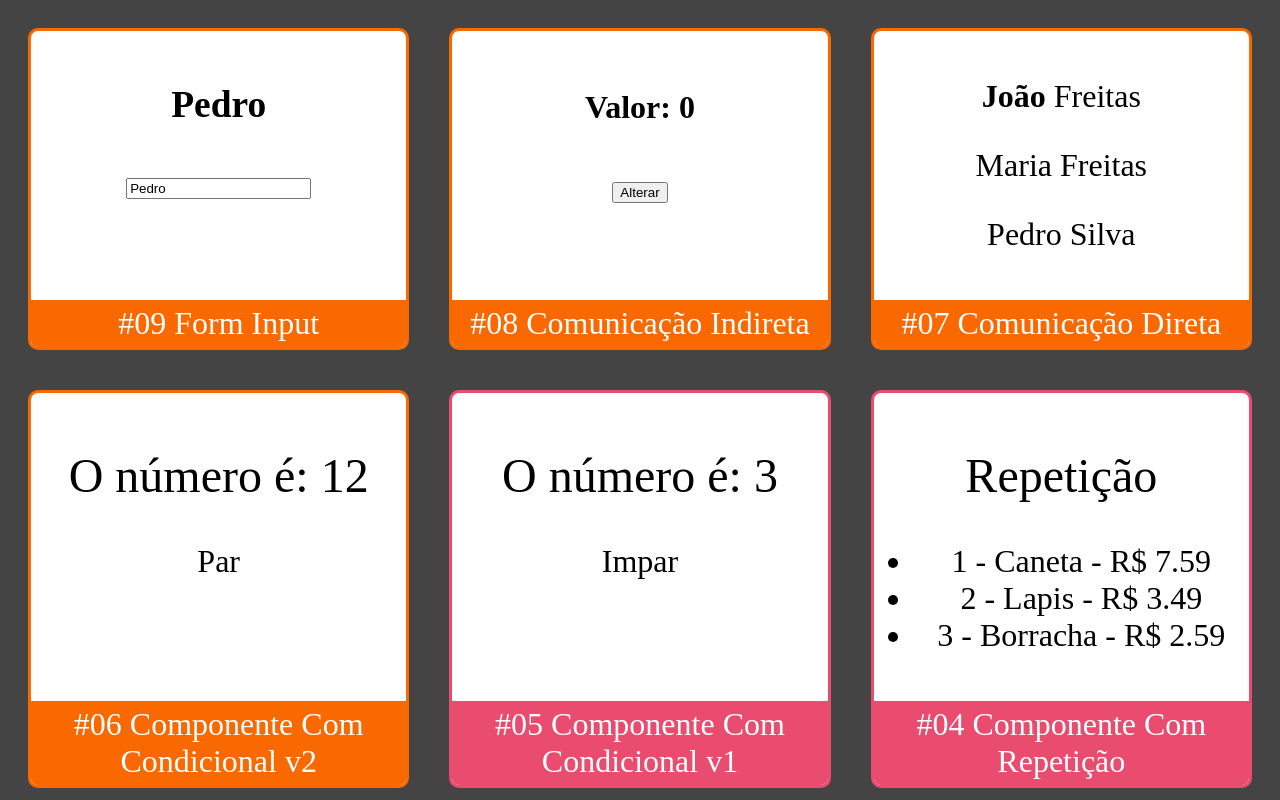
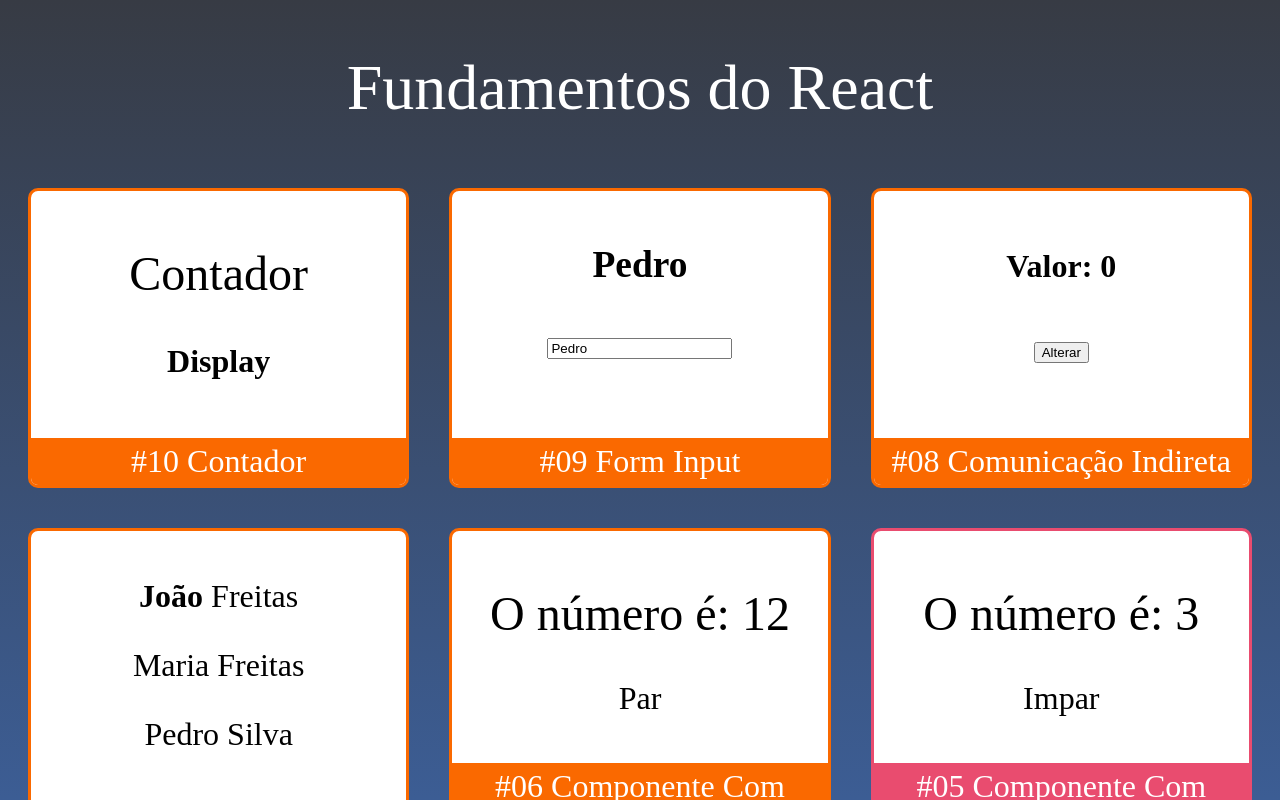
Before and after one commit to Levandovski/react-study, a React (Create React App) app: page / in a window 1280 px wide. Shown: the top 800 px of the page. Built offline with nearby package versions, Linux system fonts and the light colour scheme.

Commit message:
Nova implementação da ferramenta

```diff
--- a/src/App.css
+++ b/src/App.css
@@ -1,4 +1,8 @@
 .App{
+    display: flex;
+    flex-direction: column;
+}
+.Cards{
     display: flex;
     flex-wrap: wrap;
 }
--- a/src/App.jsx
+++ b/src/App.jsx
@@ -11,11 +11,16 @@
 import Pai from './components/comunicacao/direta/Pai';
 import Super from './components/comunicacao/indireta/Super';
 import Input from './components/form/Input';
-
+import Contador from './components/contador/Contador';
 
 export default (props) =>(
 
     <div className="App">
+        <h1>Fundamentos do React</h1>
+        <div className="Cards">
+            <Card titulo="#10 Contador" color="#FA6900">
+                <Contador />
+            </Card>
             <Card titulo="#09 Form Input" color="#FA6900">
                 <Input />
             </Card>
@@ -51,4 +56,5 @@
                 <Primeiro />
             </Card>
         </div>
+    </div>
 );
--- /dev/null
+++ b/src/components/contador/Contador.jsx
@@ -0,0 +1,15 @@
+import React, { Component } from 'react';
+
+export default class Contador extends Component{
+     //Component baseado em classe
+
+     render(){
+         return (
+             <div>
+                 <h2>Contador</h2>
+                 <h4>Display</h4>
+             </div>
+
+         );
+     }
+}
--- a/src/index.css
+++ b/src/index.css
@@ -1,5 +1,7 @@
 body{
-    background-color: #444;
+    background: #373B44;  /* fallback for old browsers */
+    background: -webkit-linear-gradient(to top, #4286f4, #373B44);  /* Chrome 10-25, Safari 5.1-6 */
+    background: linear-gradient(to top, #4286f4, #373B44); /* W3C, IE 10+/ Edge, Firefox 16+, Chrome 26+, Opera 12+, Safari 7+ */
     color:#fff;
     font-family: Oswald;
     font-weight: 300;
```
Lines whose indentation alone changed are shown as unchanged.
